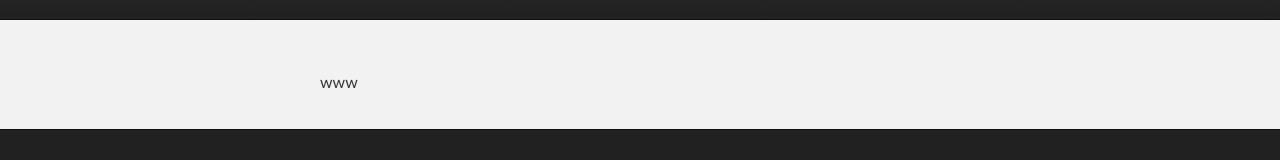
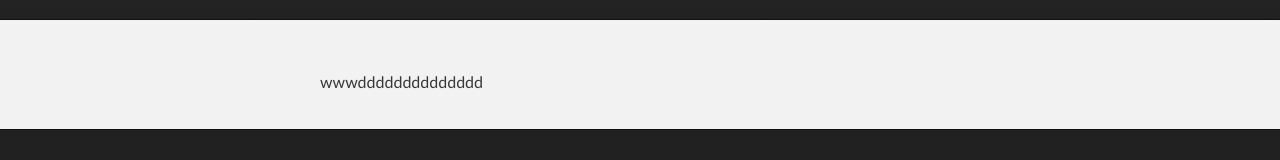
Before and after one commit to Elijahleonov/elijah-leonov.github.io, a plain HTML site: page index.html in a window 1280 px wide. Shown: the part 154-314 px from the top of the page. Drawn offline with Linux system fonts and the light colour scheme.

Commit message:
Update index.html

```diff
--- a/index.html
+++ b/index.html
@@ -27,7 +27,7 @@
     <!-- MAIN CONTENT -->
     <div id="main_content_wrap" class="outer">
       <section id="main_content" class="inner">
-        <p>www</p>
+        <p>wwwdddddddddddddd</p>
       </section>
     </div>
 
```
